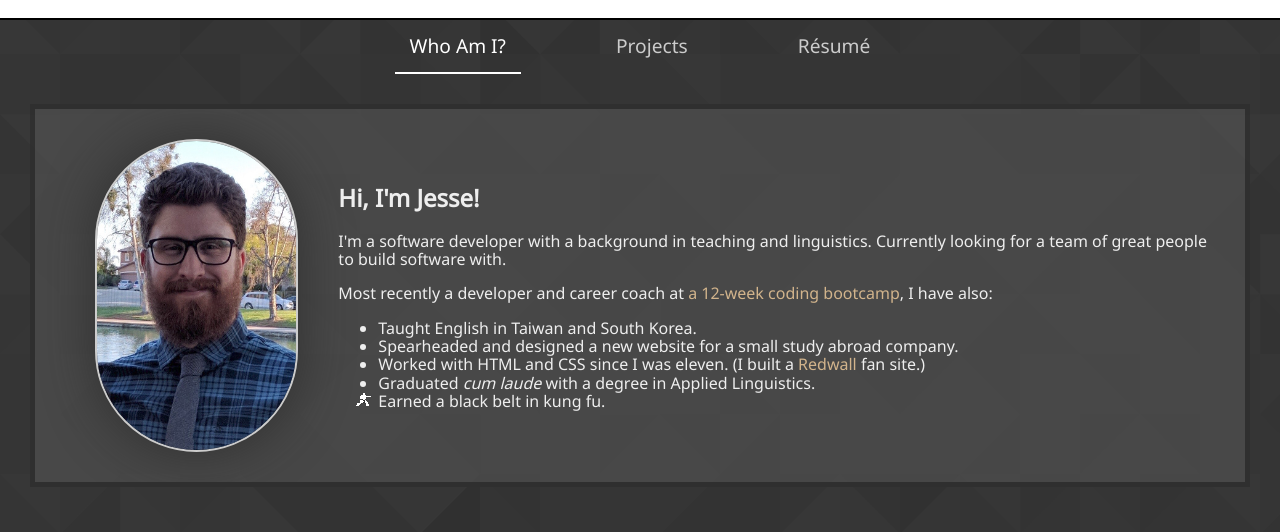
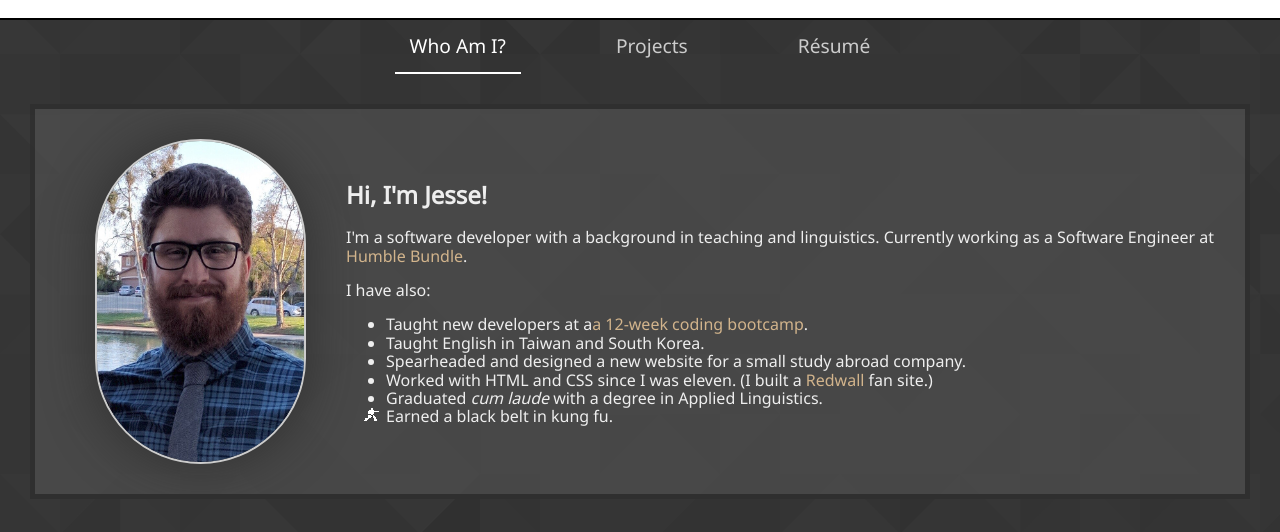
Before and after one commit to jesselatimer/jesselatimer.github.io, a plain HTML site: page index.html in a window 1280 px wide. Shown: the part 126-658 px from the top of the page. Drawn offline with Linux system fonts and the light colour scheme.

Commit message:
update for humble bundle

```diff
--- a/index.html
+++ b/index.html
@@ -50,9 +50,10 @@
         <img id="headshot" src="images/headshot.jpg" alt="Jesse's Headshot">
         <section id="about-content">
           <h2>Hi, I'm Jesse!</h2>
-          <p>I'm a software developer with a background in teaching and linguistics. Currently looking for a team of great people to build software with.</p>
-          <p>Most recently a developer and career coach at <a href="https://www.appacademy.io/">a 12-week coding bootcamp</a>, I have also:</p>
+          <p>I'm a software developer with a background in teaching and linguistics. Currently working as a Software Engineer at <a href="https://www.humblebundle.com/">Humble Bundle</a>.</p>
+          <p>I have also:</p>
           <ul>
+            <li>Taught new developers at a<a href="https://www.appacademy.io/">a 12-week coding bootcamp</a>.</li>
             <li>Taught English in Taiwan and South Korea.</li>
             <li>Spearheaded and designed a new website for a small study abroad company.</li>
             <li>Worked with HTML and CSS since I was eleven. (I built a <a href="https://en.wikipedia.org/wiki/Redwall">Redwall</a> fan site.)</li>
```
